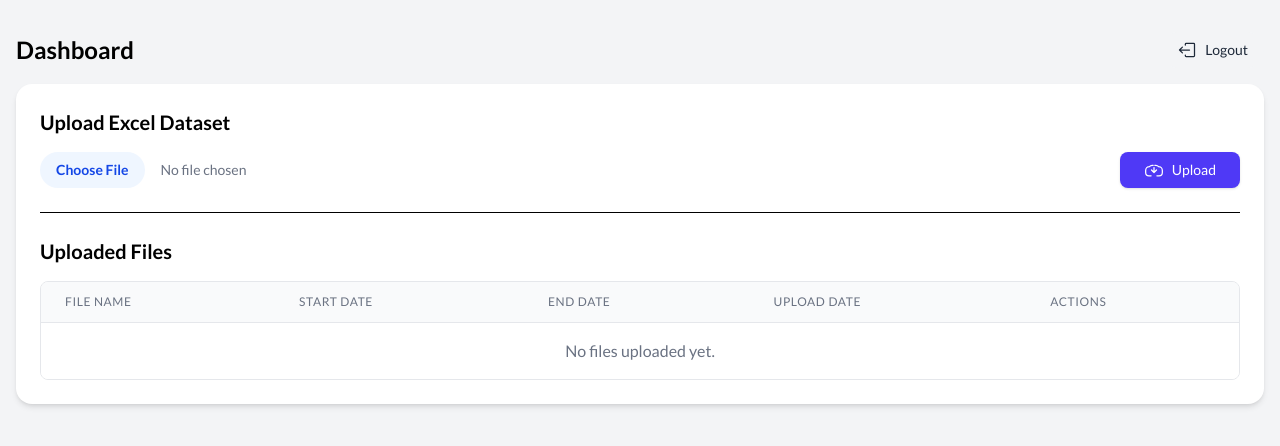
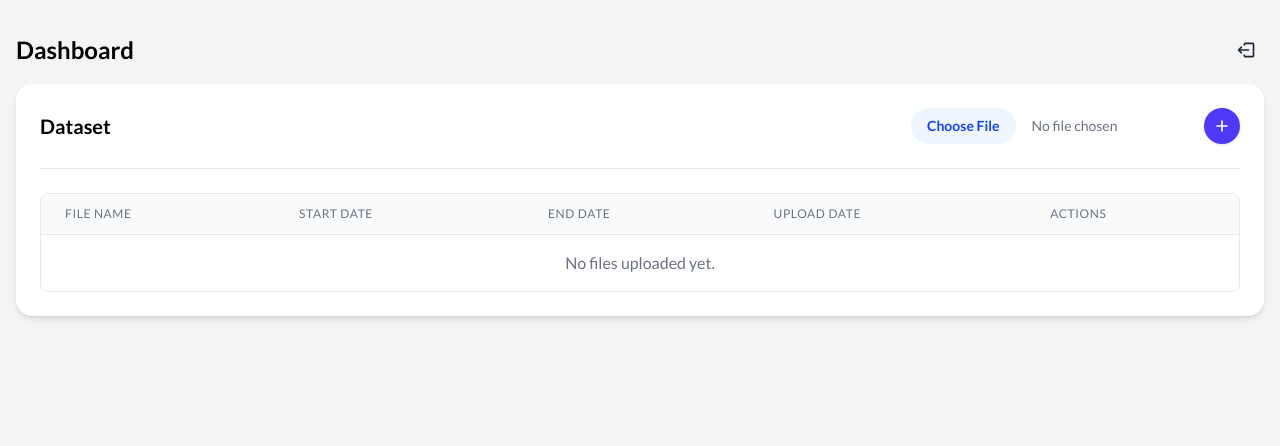
Before and after one commit to rReyvn/SugarPricePredict-Web, a Django app: template sugar/templates/dashboard.html in a window 1280 px wide. Shown: the top 446 px of the page. Run offline with Django 5.2, Linux system fonts and the light colour scheme; the template is opened without the code that fills it, so the values that code supplies are empty; some libraries are stand-ins or nearby versions.

Commit message:
Change: dashboard changes

```diff
--- a/sugar/templates/dashboard.html
+++ b/sugar/templates/dashboard.html
@@ -7,26 +7,24 @@
         <div class="flex justify-between items-center mb-4">
             <h1 class="text-2xl font-bold">Dashboard</h1>
             <a href="{% url 'logout' %}"
-               class="flex items-center justify-center space-x-2 rounded-full bg-gray-100 px-4 py-2 text-sm font-medium text-gray-800 hover:bg-gray-200">
+               class="flex items-center justify-center rounded-full bg-gray-100 p-2 text-gray-800 hover:bg-gray-200">
                 <svg width="20px"
                      height="20px"
-                     stroke-width="1.5"
+                     stroke-width="2"
                      viewBox="0 0 24 24"
                      fill="none"
                      xmlns="http://www.w3.org/2000/svg"
                      color="currentColor">
-                    <path d="M15 12H3m0 0l3.5-3.5M3 12l3.5 3.5" stroke="currentColor" stroke-width="1.5" stroke-linecap="round" stroke-linejoin="round">
+                    <path d="M15 12H3m0 0l3.5-3.5M3 12l3.5 3.5" stroke="currentColor" stroke-width="2" stroke-linecap="round" stroke-linejoin="round">
                     </path>
-                    <path d="M10 6V5a1 1 0 011-1h9a1 1 0 011 1v14a1 1 0 01-1 1h-9a1 1 0 01-1-1v-1" stroke="currentColor" stroke-width="1.5" stroke-linecap="round" stroke-linejoin="round">
+                    <path d="M10 6V5a1 1 0 011-1h9a1 1 0 011 1v14a1 1 0 01-1 1h-9a1 1 0 01-1-1v-1" stroke="currentColor" stroke-width="2" stroke-linecap="round" stroke-linejoin="round">
                     </path>
                 </svg>
-                <span>Logout</span>
             </a>
         </div>
         <div class="p-6 bg-white rounded-2xl shadow-md">
-            <!-- File Upload Section -->
-            <div>
-                <h2 class="text-xl font-semibold mb-4">Upload Excel Dataset</h2>
+            <div class="flex justify-between items-center mb-4">
+                <h2 class="text-xl font-semibold">Dataset</h2>
                 <form action="{% url 'dashboard' %}"
                       method="post"
                       enctype="multipart/form-data">
@@ -37,30 +35,23 @@
                                accept=".xls,.xlsx"
                                class="block w-full text-sm text-gray-500 file:mr-4 file:py-2 file:px-4 file:rounded-full file:border-0 file:text-sm file:font-semibold file:bg-blue-50 file:text-blue-700 hover:file:bg-blue-100">
                         <button type="submit"
-                                class="ml-4 inline-flex items-center justify-center space-x-2 rounded-lg bg-indigo-600 px-6 py-2 text-sm font-medium text-white shadow-sm hover:bg-indigo-700 focus:outline-none focus:ring focus:ring-indigo-500 active:bg-indigo-800">
+                                class="ml-4 inline-flex items-center justify-center rounded-full bg-indigo-600 p-2 text-sm font-medium text-white shadow-sm hover:bg-indigo-700 focus:outline-none focus:ring focus:ring-indigo-500 active:bg-indigo-800">
                             <svg width="20px"
                                  height="20px"
-                                 stroke-width="1.5"
+                                 stroke-width="2"
                                  viewBox="0 0 24 24"
                                  fill="none"
                                  xmlns="http://www.w3.org/2000/svg"
                                  color="currentColor">
-                                <path d="M12 15l-3-3m3 3l3-3m-3 3V9" stroke="currentColor" stroke-width="1.5" stroke-linecap="round" stroke-linejoin="round">
-                                </path>
-                                <path d="M8.5 19H6a4 4 0 01-4-4v-2.5a4.5 4.5 0 014.5-4.5A4.5 4.5 0 0111 6.5" stroke="currentColor" stroke-width="1.5" stroke-linecap="round" stroke-linejoin="round">
-                                </path>
-                                <path d="M15.5 19H18a4 4 0 004-4v-2.5a4.5 4.5 0 00-4.5-4.5A4.5 4.5 0 0013 6.5" stroke="currentColor" stroke-width="1.5" stroke-linecap="round" stroke-linejoin="round">
-                                </path>
+                                <path d="M12 6v12m6-6H6" stroke="currentColor" stroke-width="2" stroke-linecap="round" stroke-linejoin="round"></path>
                             </svg>
-                            <span>Upload</span>
                         </button>
                     </div>
                 </form>
             </div>
-            <hr class="my-6">
+            <hr class="my-6 border-gray-200">
             <!-- Uploaded Files Section -->
             <div>
-                <h2 class="text-xl font-semibold mb-4">Uploaded Files</h2>
                 <div class="rounded-lg overflow-hidden border border-gray-200">
                     <table class="min-w-full divide-y divide-gray-200">
                         <thead class="bg-gray-50">
@@ -100,12 +91,12 @@
                                                class="text-indigo-600 hover:text-indigo-900">
                                                 <svg width="20px"
                                                      height="20px"
-                                                     stroke-width="1.5"
                                                      viewBox="0 0 24 24"
                                                      fill="none"
                                                      xmlns="http://www.w3.org/2000/svg"
-                                                     color="currentColor">
-                                                    <path d="M6 18h12M12 6v8m0 0l-3-3m3 3l3-3" stroke="currentColor" stroke-width="1.5" stroke-linecap="round" stroke-linejoin="round">
+                                                     color="currentColor"
+                                                     stroke-width="1.5">
+                                                    <path fill-rule="evenodd" clip-rule="evenodd" d="M1.25 12C1.25 6.06294 6.06294 1.25 12 1.25C17.9371 1.25 22.75 6.06294 22.75 12C22.75 17.9371 17.9371 22.75 12 22.75C6.06294 22.75 1.25 17.9371 1.25 12ZM8.25 17C8.25 16.5858 8.58579 16.25 9 16.25L15 16.25C15.4142 16.25 15.75 16.5858 15.75 17C15.75 17.4142 15.4142 17.75 15 17.75H9C8.58579 17.75 8.25 17.4142 8.25 17ZM16.0303 10.0303L12.5303 13.5303C12.2374 13.8232 11.7626 13.8232 11.4697 13.5303L7.96967 10.0303C7.67678 9.73744 7.67678 9.26256 7.96967 8.96967C8.26256 8.67678 8.73744 8.67678 9.03033 8.96967L11.25 11.1893V6C11.25 5.58579 11.5858 5.25 12 5.25C12.4142 5.25 12.75 5.58579 12.75 6V11.1893L14.9697 8.96967C15.2626 8.67678 15.7374 8.67678 16.0303 8.96967C16.3232 9.26256 16.3232 9.73744 16.0303 10.0303Z" fill="currentColor">
                                                     </path>
                                                 </svg>
                                             </a>
@@ -113,12 +104,12 @@
                                                class="text-red-600 hover:text-red-900">
                                                 <svg width="20px"
                                                      height="20px"
-                                                     stroke-width="1.5"
                                                      viewBox="0 0 24 24"
                                                      fill="none"
                                                      xmlns="http://www.w3.org/2000/svg"
-                                                     color="currentColor">
-                                                    <path d="M18 6L6 18M6 6l12 12" stroke="currentColor" stroke-width="1.5" stroke-linecap="round" stroke-linejoin="round">
+                                                     color="currentColor"
+                                                     stroke-width="1.5">
+                                                    <path fill-rule="evenodd" clip-rule="evenodd" d="M12 1.25C6.06294 1.25 1.25 6.06294 1.25 12C1.25 17.9371 6.06294 22.75 12 22.75C17.9371 22.75 22.75 17.9371 22.75 12C22.75 6.06294 17.9371 1.25 12 1.25ZM9.70164 8.64124C9.40875 8.34835 8.93388 8.34835 8.64098 8.64124C8.34809 8.93414 8.34809 9.40901 8.64098 9.7019L10.9391 12L8.64098 14.2981C8.34809 14.591 8.34809 15.0659 8.64098 15.3588C8.93388 15.6517 9.40875 15.6517 9.70164 15.3588L11.9997 13.0607L14.2978 15.3588C14.5907 15.6517 15.0656 15.6517 15.3585 15.3588C15.6514 15.0659 15.6514 14.591 15.3585 14.2981L13.0604 12L15.3585 9.7019C15.6514 9.40901 15.6514 8.93414 15.3585 8.64124C15.0656 8.34835 14.5907 8.34835 14.2978 8.64124L11.9997 10.9393L9.70164 8.64124Z" fill="currentColor">
                                                     </path>
                                                 </svg>
                                             </a>
--- a/theme/static/css/dist/styles.css
+++ b/theme/static/css/dist/styles.css
@@ -24,9 +24,7 @@
     --color-gray-50: oklch(98.5% 0.002 247.839);
     --color-gray-100: oklch(96.7% 0.003 264.542);
     --color-gray-200: oklch(92.8% 0.006 264.531);
-    --color-gray-300: oklch(87.2% 0.01 258.338);
     --color-gray-500: oklch(55.1% 0.027 264.364);
-    --color-gray-600: oklch(44.6% 0.03 256.802);
     --color-gray-700: oklch(37.3% 0.034 259.733);
     --color-gray-800: oklch(27.8% 0.033 256.848);
     --color-black: #000;
@@ -54,7 +52,7 @@
     --radius-md: 0.375rem;
     --radius-lg: 0.5rem;
     --radius-2xl: 1rem;
-    --blur-lg: 16px;
+    --blur-sm: 8px;
     --default-font-family: var(--font-sans);
     --default-mono-font-family: var(--font-mono);
     --font-lato: "Lato", sans-serif;
@@ -305,20 +318,10 @@
   .justify-center {
     justify-content: center;
   }
-  :where(.space-y-2 > :not(:last-child)) {
-    --tw-space-y-reverse: 0;
-    margin-block-start: calc(calc(var(--spacing) * 2) * var(--tw-space-y-reverse));
-    margin-block-end: calc(calc(var(--spacing) * 2) * calc(1 - var(--tw-space-y-reverse)));
-  }
   :where(.space-y-4 > :not(:last-child)) {
     --tw-space-y-reverse: 0;
     margin-block-start: calc(calc(var(--spacing) * 4) * var(--tw-space-y-reverse));
     margin-block-end: calc(calc(var(--spacing) * 4) * calc(1 - var(--tw-space-y-reverse)));
-  }
-  :where(.space-x-2 > :not(:last-child)) {
-    --tw-space-x-reverse: 0;
-    margin-inline-start: calc(calc(var(--spacing) * 2) * var(--tw-space-x-reverse));
-    margin-inline-end: calc(calc(var(--spacing) * 2) * calc(1 - var(--tw-space-x-reverse)));
   }
   :where(.space-x-4 > :not(:last-child)) {
     --tw-space-x-reverse: 0;
```
Also changed, not shown: other parts of theme/static/css/dist/styles.css (+17 -41 lines).
